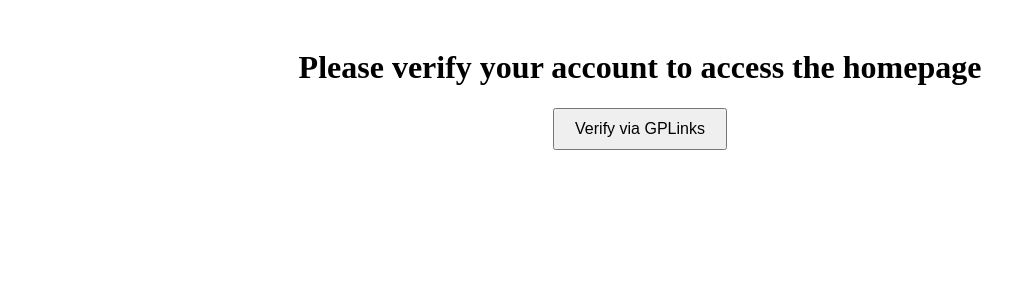
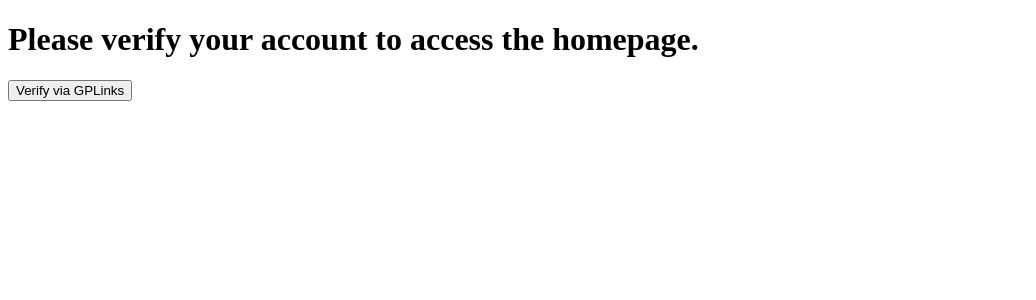
Before and after one commit to MadhanBlast/sample-NE, a Next.js app: page / in a window 1280 px wide. Shown: the top 300 px of the page, without its empty margins (0-1036 px from the left). Built offline with nearby package versions, Linux system fonts and the light colour scheme.

Commit message:
Update index.js

```diff
--- a/pages/index.js
+++ b/pages/index.js
@@ -1,115 +1,78 @@
-import React, { useState, useEffect } from 'react';
+import { useState, useEffect } from "react";
 
-const HomePage = () => {
-  const [isVerified, setIsVerified] = useState(false); // To check if the user is verified
-  const [loading, setLoading] = useState(false);
-  const [errorMessage, setErrorMessage] = useState("");
-  const [isTokenValid, setIsTokenValid] = useState(false);
+export default function App() {
+  const [tokenValid, setTokenValid] = useState(false); // State to track token validity
+  const [loading, setLoading] = useState(true); // State to show loading spinner
 
-  // Handle the verification process
-  const handleVerification = async () => {
-    setLoading(true);
-    setErrorMessage("");
+  // Function to check token validity
+  const checkToken = () => {
+    const storedToken = localStorage.getItem("userToken");
+    const storedExpiry = localStorage.getItem("tokenExpiry");
 
-    const apiToken = "e5bf7301b4ad442d45481de99fd656a182ec6507"; // Your API token
-    const targetUrl = "https://google.com"; // The URL to be shortened via GPLinks
-    const apiUrl = `https://api.gplinks.com/api?api=${apiToken}&url=${encodeURIComponent(targetUrl)}`;
+    if (storedToken && storedExpiry) {
+      const currentTime = Date.now();
+      if (currentTime < parseInt(storedExpiry)) {
+        setTokenValid(true);
+        setLoading(false);
+        return;
+      }
+    }
 
+    // Token expired or doesn't exist
+    setTokenValid(false);
+    setLoading(false);
+  };
+
+  // Function to handle verification
+  const handleVerify = async () => {
     try {
+      setLoading(true);
+
+      const apiToken = "e5bf7301b4ad442d45481de99fd656a182ec6507";
+      const apiUrl = `https://api.gplinks.com/api?api=${apiToken}`;
+
       const response = await fetch(apiUrl);
+      const data = await response.json();
 
-      // If the response isn't okay, show an error
-      if (!response.ok) {
-        throw new Error(`Error: ${response.status}`);
-      }
-
-      const result = await response.json();
-
-      if (result.status === "success" && result.shortenedUrl) {
-        // Save the shortened URL and its expiration timestamp (24 hours)
-        const expirationTime = new Date().getTime() + 24 * 60 * 60 * 1000; // 24 hours from now
-        localStorage.setItem("gplinks_token", result.shortenedUrl);
-        localStorage.setItem("token_expiration", expirationTime.toString());
-
-        // Redirect user to the shortened URL for verification
-        window.location.href = result.shortenedUrl;
+      if (data.status === "success") {
+        const expiryTime = Date.now() + 2 * 60 * 1000; // 2 minutes for testing
+        localStorage.setItem("userToken", data.shortenedUrl);
+        localStorage.setItem("tokenExpiry", expiryTime.toString());
+        setTokenValid(true);
       } else {
-        throw new Error("Failed to generate the verification link.");
+        alert("Verification failed. Please try again.");
       }
     } catch (error) {
-      console.error("Verification failed:", error);
-      setErrorMessage(error.message || "An error occurred during verification.");
+      console.error("Error during verification:", error);
+      alert("An error occurred. Please try again later.");
     } finally {
       setLoading(false);
     }
   };
 
-  // Check if the token is still valid
   useEffect(() => {
-    const token = localStorage.getItem("gplinks_token");
-    const expirationTime = localStorage.getItem("token_expiration");
-
-    if (token && expirationTime) {
-      const currentTime = new Date().getTime();
-
-      // If the token is valid (within 24 hours)
-      if (currentTime < expirationTime) {
-        setIsTokenValid(true);
-        setIsVerified(true); // User is verified
-      } else {
-        // Token has expired, so remove it
-        localStorage.removeItem("gplinks_token");
-        localStorage.removeItem("token_expiration");
-        setIsVerified(false);
-        setIsTokenValid(false);
-      }
-    }
+    checkToken();
   }, []);
 
-  // If the user is not verified, show verification dialog
-  if (!isVerified) {
-    return (
-      <div style={{ textAlign: "center", padding: "20px" }}>
-        <h1>Please verify your account to access the homepage</h1>
-        {errorMessage && <p style={{ color: "red" }}>{errorMessage}</p>}
-        <button
-          onClick={handleVerification}
-          disabled={loading}
-          style={{ padding: "10px 20px", fontSize: "16px", cursor: "pointer" }}
-        >
-          {loading ? "Verifying..." : "Verify via GPLinks"}
-        </button>
-      </div>
-    );
+  // Render loading spinner
+  if (loading) {
+    return <div>Loading...</div>;
   }
 
-  // If the user is verified and token is valid, show the homepage and "Go to Homepage" button
+  // Render verification screen or homepage
   return (
-    <div style={{ textAlign: "center", padding: "20px" }}>
-      <h1>Welcome to the Homepage!</h1>
-      <p>You have successfully verified your account.</p>
-
-      {isTokenValid ? (
-        <button
-          onClick={() => window.location.href = "/home"} // Replace with actual homepage route
-          style={{
-            padding: "10px 20px",
-            fontSize: "16px",
-            cursor: "pointer",
-            backgroundColor: "#4CAF50",
-            color: "white",
-            border: "none",
-            borderRadius: "5px",
-            marginTop: "20px",
-          }}
-        >
-          Go to Homepage
-        </button>
+    <div>
+      {!tokenValid ? (
+        <div>
+          <h1>Please verify your account to access the homepage.</h1>
+          <button onClick={handleVerify}>Verify via GPLinks</button>
+        </div>
       ) : (
-        <p>Your verification has expired. Please verify again.</p>
+        <div>
+          <h1>Welcome to the Homepage!</h1>
+          <p>You have successfully verified your account.</p>
+        </div>
       )}
     </div>
   );
-};
-
-export default HomePage;
+}
```
